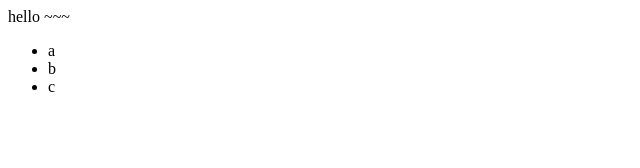
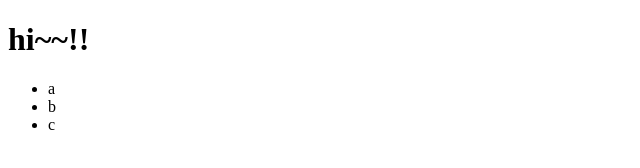
Before and after one commit to johyeongju/opentutorial, a plain HTML site: page index.html in a window 1280 px wide. Shown: the whole page, without its empty margins (0-640 px from the left). Drawn offline with Linux system fonts and the light colour scheme.

Commit message:
h1 태그 추가

```diff
--- a/index.html
+++ b/index.html
@@ -5,7 +5,7 @@
  </head>
 
  <body>
-   hello ~~~
+   <h1>hi~~!!</h1>
    <ul>
 		<li>a</li>
 		<li>b</li>
```
